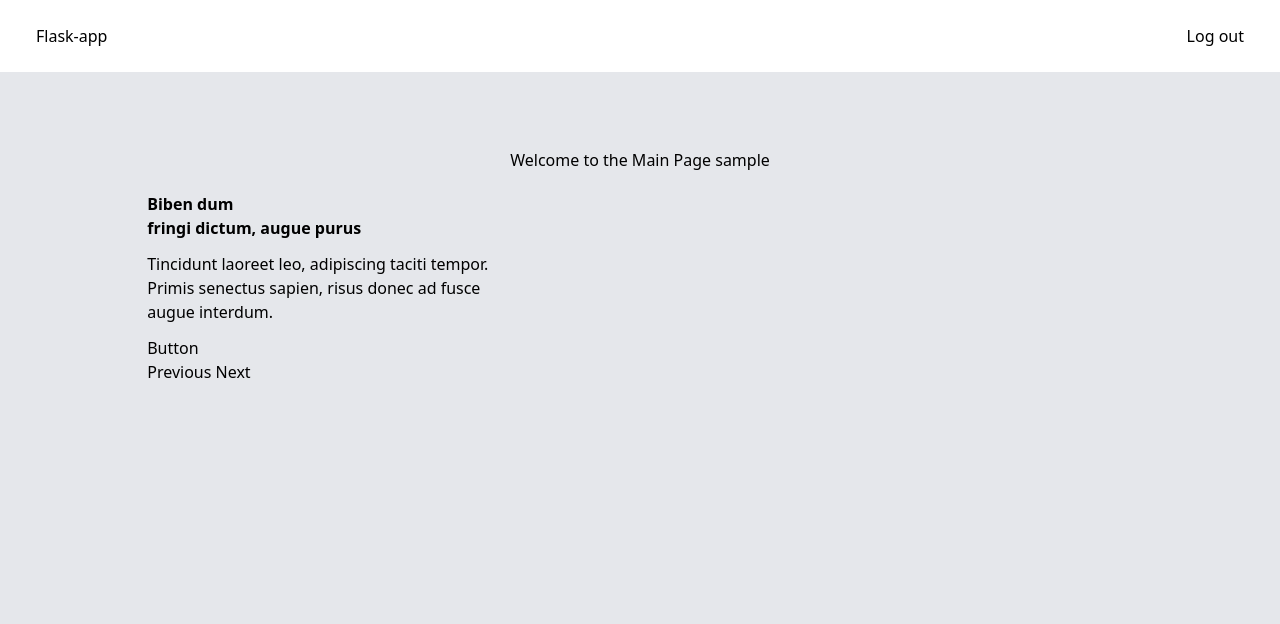
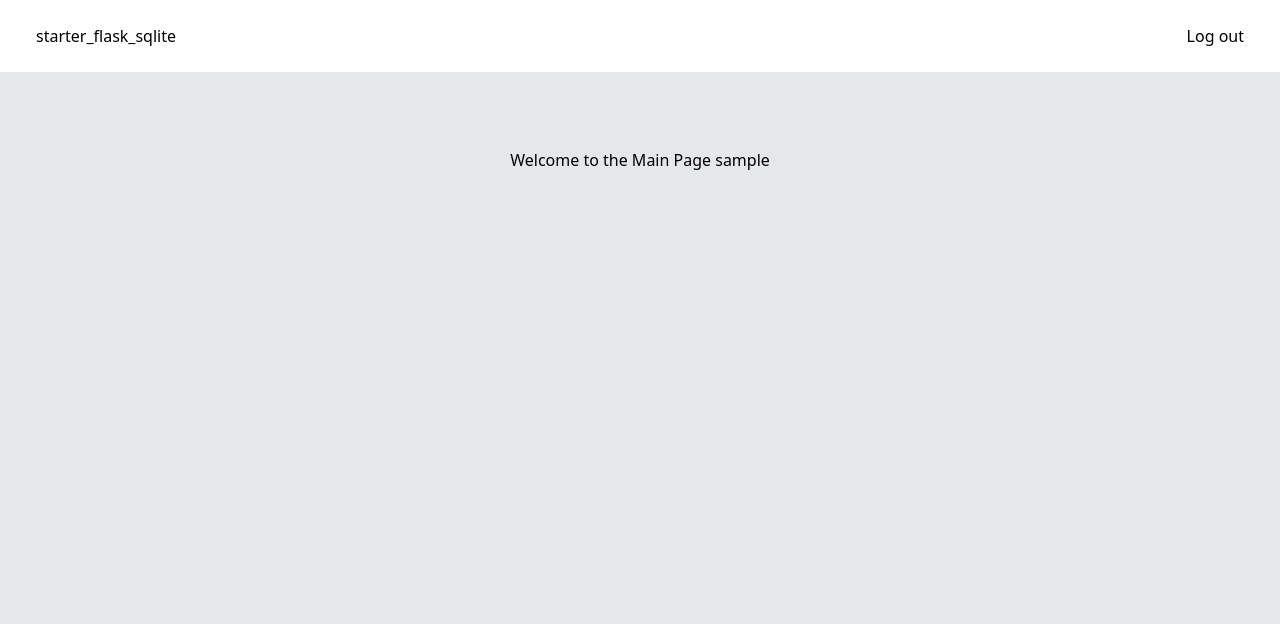
Before and after one commit to quetzalcoatl79/starter_flask_sqlite, a Flask app: page / in a window 1280 px wide. Shown: the top 624 px of the page. Run offline with Flask 3, Linux system fonts and the light colour scheme; the visitor is signed in with stand-in values (Sample User, id 1); some libraries are stand-ins or nearby versions.

Commit message:
add starter projet

```diff
--- a/app/templates/base.html
+++ b/app/templates/base.html
@@ -17,7 +17,7 @@
 <nav class="p-6 bg-white flex justify-between mb-6">
     <ul class="flex items-center">
         <li>
-            <a href="/" class="p-3">Flask-app</a>
+            <a href="/" class="p-3">starter_flask_sqlite</a>
         </li>
     </ul>
 
--- a/app/templates/home.html
+++ b/app/templates/home.html
@@ -6,62 +6,12 @@
 <h1 class="text-center py-5">Welcome to the Main Page {%if user%}{{user.username}}{%endif%}</h1>
 <div id="carousel-1" class="carousel slide" style="height: 600px;">
     {%if user.username%}
-    <div class="carousel-inner h-100">
-        <div class="carousel-item active h-100">
 
-            <div class="container flex flex-col justify-center h-full">
-                <div class="row">
-                    <div class="col-md-6 col-xl-4 offset-md-2">
-                        <div style="max-width: 350px;">
-                            <h1 class="text-uppercase font-bold">Biben dum<br />fringi dictum, augue purus</h1>
-                            <p class="my-3">Tincidunt laoreet leo, adipiscing taciti tempor. Primis senectus sapien, risus donec ad fusce augue interdum.</p>
-                            <a class="btn btn-primary btn-lg me-2" role="button" href="#">Button</a>
-                        </div>
-                    </div>
-                </div>
-            </div>
-        </div>
-        <!-- Repeat for other slides -->
-    </div>
-    <div>
-        <a class="carousel-control-prev" href="#carousel-1" role="button" data-bs-slide="prev">
-            <span class="carousel-control-prev-icon"></span>
-            <span class="visually-hidden">Previous</span>
-        </a>
-        <a class="carousel-control-next" href="#carousel-1" role="button" data-bs-slide="next">
-            <span class="carousel-control-next-icon"></span>
-            <span class="visually-hidden">Next</span>
-        </a>
-    </div>
-    <ol class="carousel-indicators">
-        <li class="active" data-bs-target="#carousel-1" data-bs-slide-to="0"></li>
-        <li data-bs-target="#carousel-1" data-bs-slide-to="1"></li>
-        <li data-bs-target="#carousel-1" data-bs-slide-to="2"></li>
-    </ol>
 </div>
 
 <section class="py-20">
-    <div style="height: 600px;background: url('https://cdn.bootstrapstudio.io/placeholders/1400x800.png') center / cover;"></div>
-    <div class="container h-full relative" style="top: -50px;">
-        <div class="grid grid-cols-1 md:grid-cols-2 lg:grid-cols-3 gap-10">
-            <div class="col-span-1">
-                <div class="card bg-white rounded-lg shadow-lg">
-                    <div class="card-body pt-20 px-16">
-                        <div class="flex justify-center items-center absolute mb-12 rounded-full bg-blue-500 w-20 h-20" style="top: -30px;"><svg class="bi bi-bell" xmlns="http://www.w3.org/2000/svg" width="1em" height="1em" fill="currentColor" viewBox="0 0 16 16">
-                                <path d="M8 16a2 2 0 0 0 2-2H6a2 2 0 0 0 2 2zM8 1.918l-.797.161A4.002 4.002 0 0 0 4 6c0 .628-.134 2.197-.459 3.742-.16.767-.376 1.566-.663 2.258h10.244c-.287-.692-.502-1.49-.663-2.258C12.134 8.197 12 6.628 12 6a4.002 4.002 0 0 0-3.203-3.92L8 1.917zM14.22 12c.223.447.481.801.78 1H1c.299-.199.557-.553.78-1C2.68 10.2 3 6.88 3 6c0-2.42 1.72-4.44 4.005-4.901a1 1 0 1 1 1.99 0A5.002 5.002 0 0 1 13 6c0 .88.32 4.2 1.22 6z"></path>
-                            </svg></div>
-                        <h4 class="card-title font-bold text-xl">Title</h4>
-                        <h6 class="text-gray-500 card-subtitle mb-2">Subtitle</h6>
-                        <p class="card-text text-gray-700">Nullam id dolor id nibh ultricies vehicula ut id elit. Cras justo odio, dapibus ac facilisis in, egestas eget quam. Donec id elit non mi porta gravida at eget metus.</p>
-                    </div>
-                    <div class="card-footer px-16 py-12"><a href="#" class="text-blue-500">Lear more <svg class="bi bi-arrow-right" xmlns="http://www.w3.org/2000/svg" width="1em" height="1em" fill="currentColor" viewBox="0 0 16 16">
-                                <path fill-rule="evenodd" d="M1 8a.5.5 0 0 1 .5-.5h11.793l-3.147-3.146a.5.5 0 0 1 .708-.708l4 4a.5.5 0 0 1 0 .708l-4 4a.5.5 0 0 1-.708-.708L13.293 8.5H1.5A.5.5 0 0 1 1 8z"></path>
-                            </svg></a></div>
-                </div>
-            </div>
-            <!-- Repeat for other cards -->
-        </div>
-    </div>
+
+
     {%endif%}
 </section>
 
```
Also changed, not shown: README.md.
